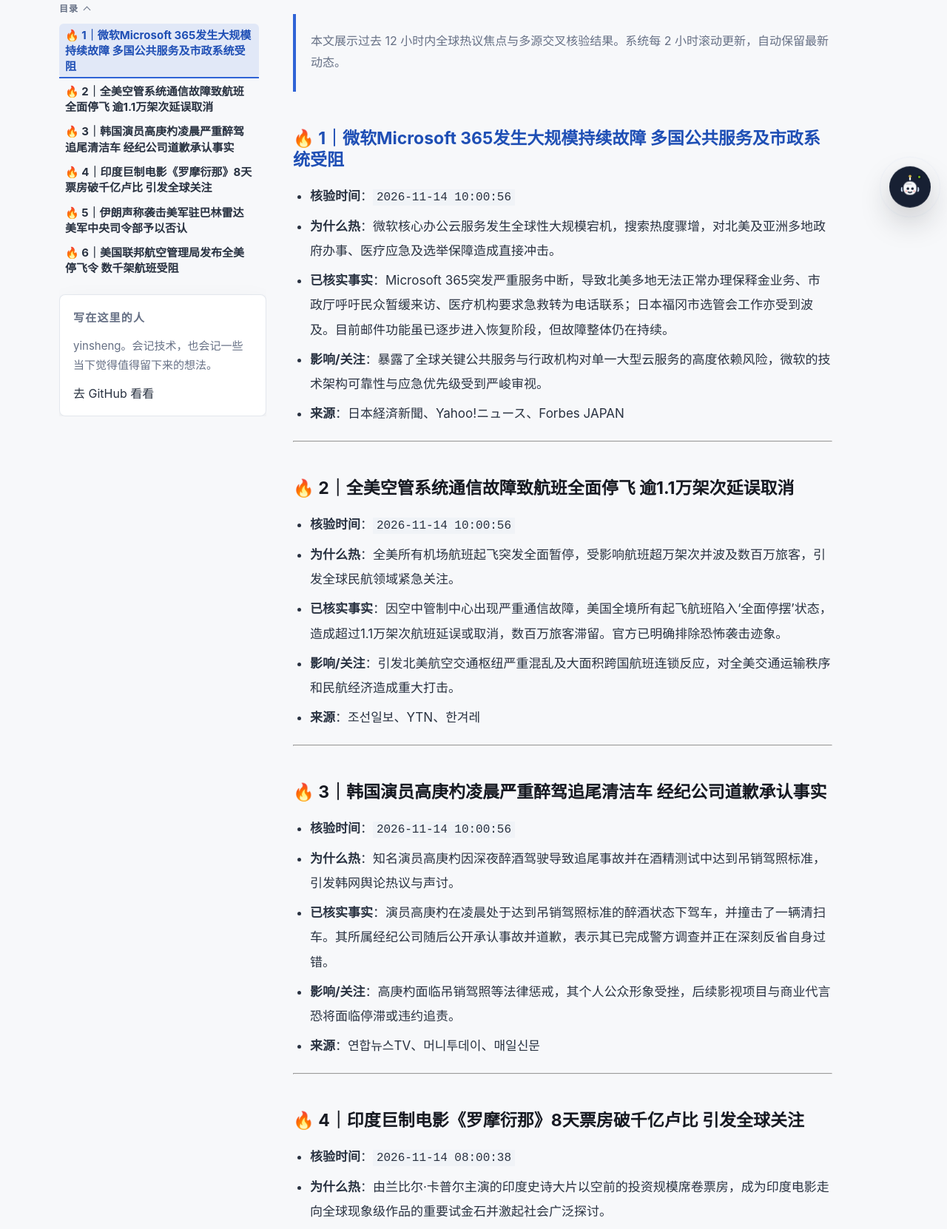
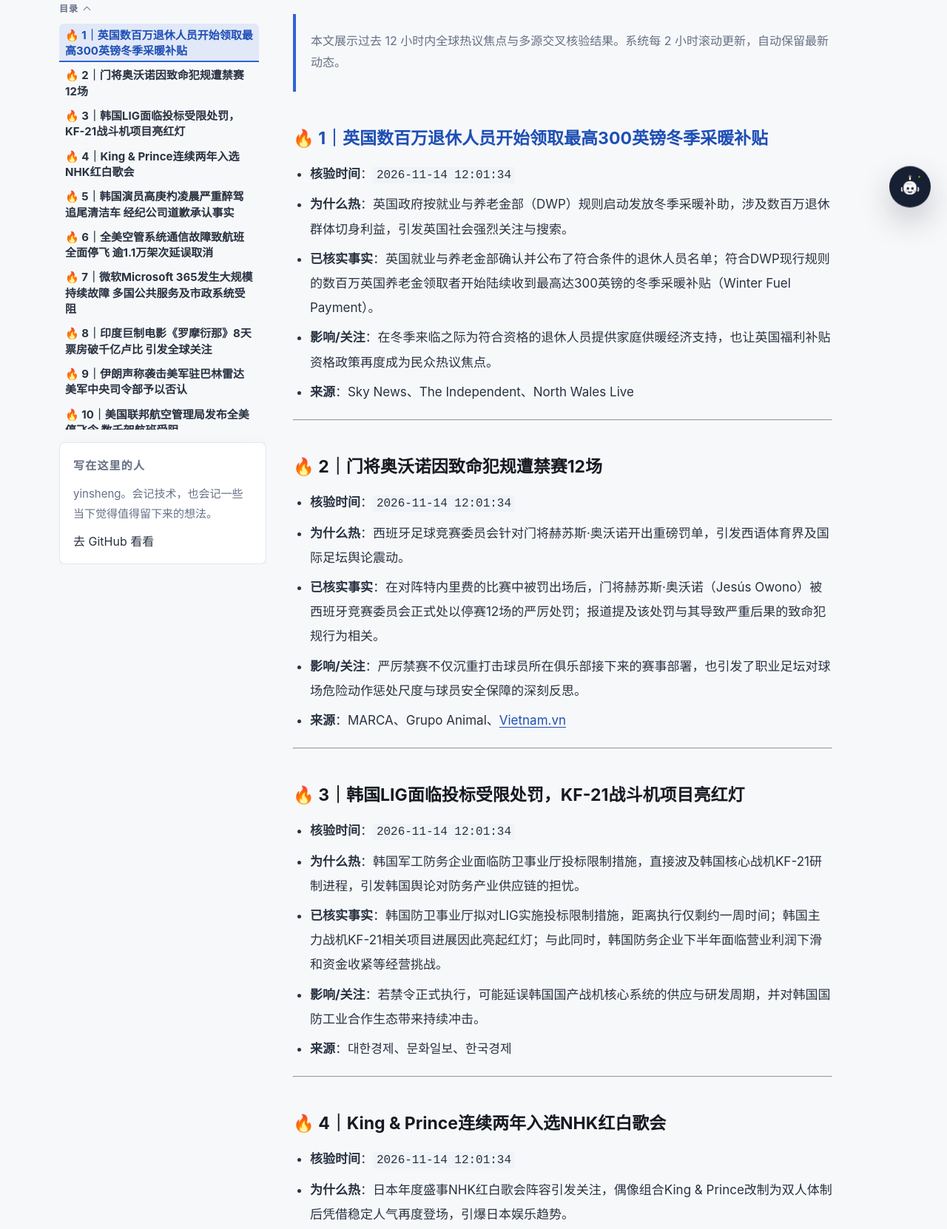
Before and after one commit to yinshengphy/blog, an Astro site: page /global-trending in a window 1280 px wide. Shown: the part 497-2159 px from the top of the page at 74% size. Built offline with nearby package versions, Linux system fonts and the light colour scheme; Astro itself is replaced by a stand-in of ours; some packages are replaced by stand-ins of ours.

Commit message:
content: 发布 blog:global-trending:20261114120027

```diff
--- a/src/content/posts/global-trending.md
+++ b/src/content/posts/global-trending.md
@@ -8,7 +8,61 @@ categories: ["TRENDING"]
 
 > 本文展示过去 12 小时内全球热议焦点与多源交叉核验结果。系统每 2 小时滚动更新，自动保留最新动态。
 
-### 🔥 1｜微软Microsoft 365发生大规模持续故障 多国公共服务及市政系统受阻
+### 🔥 1｜英国数百万退休人员开始领取最高300英镑冬季采暖补贴
+- **核验时间**：`2026-11-14 12:01:34`
+- **为什么热**：英国政府按就业与养老金部（DWP）规则启动发放冬季采暖补助，涉及数百万退休群体切身利益，引发英国社会强烈关注与搜索。
+- **已核实事实**：英国就业与养老金部确认并公布了符合条件的退休人员名单；符合DWP现行规则的数百万英国养老金领取者开始陆续收到最高达300英镑的冬季采暖补贴（Winter Fuel Payment）。
+- **影响/关注**：在冬季来临之际为符合资格的退休人员提供家庭供暖经济支持，也让英国福利补贴资格政策再度成为民众热议焦点。
+- **来源**：Sky News、The Independent、North Wales Live
+
+---
+
+### 🔥 2｜门将奥沃诺因致命犯规遭禁赛12场
+- **核验时间**：`2026-11-14 12:01:34`
+- **为什么热**：西班牙足球竞赛委员会针对门将赫苏斯·奥沃诺开出重磅罚单，引发西语体育界及国际足坛舆论震动。
+- **已核实事实**：在对阵特内里费的比赛中被罚出场后，门将赫苏斯·奥沃诺（Jesús Owono）被西班牙竞赛委员会正式处以停赛12场的严厉处罚；报道提及该处罚与其导致严重后果的致命犯规行为相关。
+- **影响/关注**：严厉禁赛不仅沉重打击球员所在俱乐部接下来的赛事部署，也引发了职业足坛对球场危险动作惩处尺度与球员安全保障的深刻反思。
+- **来源**：MARCA、Grupo Animal、Vietnam.vn
+
+---
+
+### 🔥 3｜韩国LIG面临投标受限处罚，KF-21战斗机项目亮红灯
+- **核验时间**：`2026-11-14 12:01:34`
+- **为什么热**：韩国军工防务企业面临防卫事业厅投标限制措施，直接波及韩国核心战机KF-21研制进程，引发韩国舆论对防务产业供应链的担忧。
+- **已核实事实**：韩国防卫事业厅拟对LIG实施投标限制措施，距离执行仅剩约一周时间；韩国主力战机KF-21相关项目进展因此亮起红灯；与此同时，韩国防务企业下半年面临营业利润下滑和资金收紧等经营挑战。
+- **影响/关注**：若禁令正式执行，可能延误韩国国产战机核心系统的供应与研发周期，并对韩国国防工业合作生态带来持续冲击。
+- **来源**：대한경제、문화일보、한국경제
+
+---
+
+### 🔥 4｜King & Prince连续两年入选NHK红白歌会
+- **核验时间**：`2026-11-14 12:01:34`
+- **为什么热**：日本年度盛事NHK红白歌会阵容引发关注，偶像组合King & Prince改制为双人体制后凭借稳定人气再度登场，引爆日本娱乐趋势。
+- **已核实事实**：King & Prince确定入选第77回NHK红白歌会，实现连续两年、累计第7次登场；媒体指出其在转为两人体制后仍保持高人气，并在舞台上展现出全新的音乐风格。
+- **影响/关注**：稳定了粉丝与市场对重组后King & Prince演艺前景的信心，同时带动了日本年末黄金档娱乐节目的关注热潮。
+- **来源**：Yahoo!ニュース、au Webポータル、ライブドアニュース
+
+---
+
+### 🔥 5｜韩国演员高庚杓凌晨严重醉驾追尾清洁车 经纪公司道歉承认事实
+- **核验时间**：`2026-11-14 10:00:56`
+- **为什么热**：知名演员高庚杓因深夜醉酒驾驶导致追尾事故并在酒精测试中达到吊销驾照标准，引发韩网舆论热议与声讨。
+- **已核实事实**：演员高庚杓在凌晨处于达到吊销驾照标准的醉酒状态下驾车，并撞击了一辆清扫车。其所属经纪公司随后公开承认事故并道歉，表示其已完成警方调查并正在深刻反省自身过错。
+- **影响/关注**：高庚杓面临吊销驾照等法律惩戒，其个人公众形象受挫，后续影视项目与商业代言恐将面临停滞或违约追责。
+- **来源**：연합뉴스TV、머니투데이、매일신문
+
+---
+
+### 🔥 6｜全美空管系统通信故障致航班全面停飞 逾1.1万架次延误取消
+- **核验时间**：`2026-11-14 10:00:56`
+- **为什么热**：全美所有机场航班起飞突发全面暂停，受影响航班超万架次并波及数百万旅客，引发全球民航领域紧急关注。
+- **已核实事实**：因空中管制中心出现严重通信故障，美国全境所有起飞航班陷入‘全面停摆’状态，造成超过1.1万架次航班延误或取消，数百万旅客滞留。官方已明确排除恐怖袭击迹象。
+- **影响/关注**：引发北美航空交通枢纽严重混乱及大面积跨国航班连锁反应，对全美交通运输秩序和民航经济造成重大打击。
+- **来源**：조선일보、YTN、한겨레
+
+---
+
+### 🔥 7｜微软Microsoft 365发生大规模持续故障 多国公共服务及市政系统受阻
 - **核验时间**：`2026-11-14 10:00:56`
 - **为什么热**：微软核心办公云服务发生全球性大规模宕机，搜索热度骤增，对北美及亚洲多地政府办事、医疗应急及选举保障造成直接冲击。
 - **已核实事实**：Microsoft 365突发严重服务中断，导致北美多地无法正常办理保释金业务、市政厅呼吁民众暂缓来访、医疗机构要求急救转为电话联系；日本福冈市选管会工作亦受到波及。目前邮件功能虽已逐步进入恢复阶段，但故障整体仍在持续。
@@ -17,25 +71,7 @@ categories: ["TRENDING"]
 
 ---
 
-### 🔥 2｜全美空管系统通信故障致航班全面停飞 逾1.1万架次延误取消
-- **核验时间**：`2026-11-14 10:00:56`
-- **为什么热**：全美所有机场航班起飞突发全面暂停，受影响航班超万架次并波及数百万旅客，引发全球民航领域紧急关注。
-- **已核实事实**：因空中管制中心出现严重通信故障，美国全境所有起飞航班陷入‘全面停摆’状态，造成超过1.1万架次航班延误或取消，数百万旅客滞留。官方已明确排除恐怖袭击迹象。
-- **影响/关注**：引发北美航空交通枢纽严重混乱及大面积跨国航班连锁反应，对全美交通运输秩序和民航经济造成重大打击。
-- **来源**：조선일보、YTN、한겨레
-
----
-
-### 🔥 3｜韩国演员高庚杓凌晨严重醉驾追尾清洁车 经纪公司道歉承认事实
-- **核验时间**：`2026-11-14 10:00:56`
-- **为什么热**：知名演员高庚杓因深夜醉酒驾驶导致追尾事故并在酒精测试中达到吊销驾照标准，引发韩网舆论热议与声讨。
-- **已核实事实**：演员高庚杓在凌晨处于达到吊销驾照标准的醉酒状态下驾车，并撞击了一辆清扫车。其所属经纪公司随后公开承认事故并道歉，表示其已完成警方调查并正在深刻反省自身过错。
-- **影响/关注**：高庚杓面临吊销驾照等法律惩戒，其个人公众形象受挫，后续影视项目与商业代言恐将面临停滞或违约追责。
-- **来源**：연합뉴스TV、머니투데이、매일신문
-
----
-
-### 🔥 4｜印度巨制电影《罗摩衍那》8天票房破千亿卢比 引发全球关注
+### 🔥 8｜印度巨制电影《罗摩衍那》8天票房破千亿卢比 引发全球关注
 - **核验时间**：`2026-11-14 08:00:38`
 - **为什么热**：由兰比尔·卡普尔主演的印度史诗大片以空前的投资规模席卷票房，成为印度电影走向全球现象级作品的重要试金石并激起社会广泛探讨。
 - **已核实事实**：电影《罗摩衍那》第一部投资高达5亿美元，意图打造全球现象级作品。该片上映仅8天票房便突破1000亿卢比，打破了相关票房纪录；但其在商业成功的同时，也面临着宝莱坞受制于宣传立场的文化与舆论争议。
@@ -44,7 +80,7 @@ categories: ["TRENDING"]
 
 ---
 
-### 🔥 5｜伊朗声称袭击美军驻巴林雷达 美军中央司令部予以否认
+### 🔥 9｜伊朗声称袭击美军驻巴林雷达 美军中央司令部予以否认
 - **核验时间**：`2026-11-14 08:00:38`
 - **为什么热**：中东和谈前景趋于暗淡之际，伊朗时隔两个月再次将矛头指向海湾地区美军目标，引发各方对局势进一步升级的担忧。
 - **已核实事实**：伊朗声称打击了位于巴林的一处美军雷达设施，这是其近两个月来首次针对海湾地区美军目标采取行动。美军中央司令部（CENTCOM）随后否认了雷达遇袭的说法；同时有退役准将警告称，伊朗的军事打击能力并未归零。
@@ -53,7 +89,7 @@ categories: ["TRENDING"]
 
 ---
 
-### 🔥 6｜美国联邦航空管理局发布全美停飞令 数千架航班受阻
+### 🔥 10｜美国联邦航空管理局发布全美停飞令 数千架航班受阻
 - **核验时间**：`2026-11-14 08:00:38`
 - **为什么热**：美国航空监管机构突然发布全国范围内的航班地面停飞指令，导致全美空中交通大面积瘫痪，引发广泛恐慌与高度关注。
 - **已核实事实**：美国联邦航空管理局（FAA）发布了针对全美所有航班的地面停飞指令（ground stop），造成数千架次航班延误或取消。特朗普政府正在排查导致全美航班大面积延误的具体原因，美国国土安全部部长则表示目前没有迹象表明遭遇了袭击。
```
